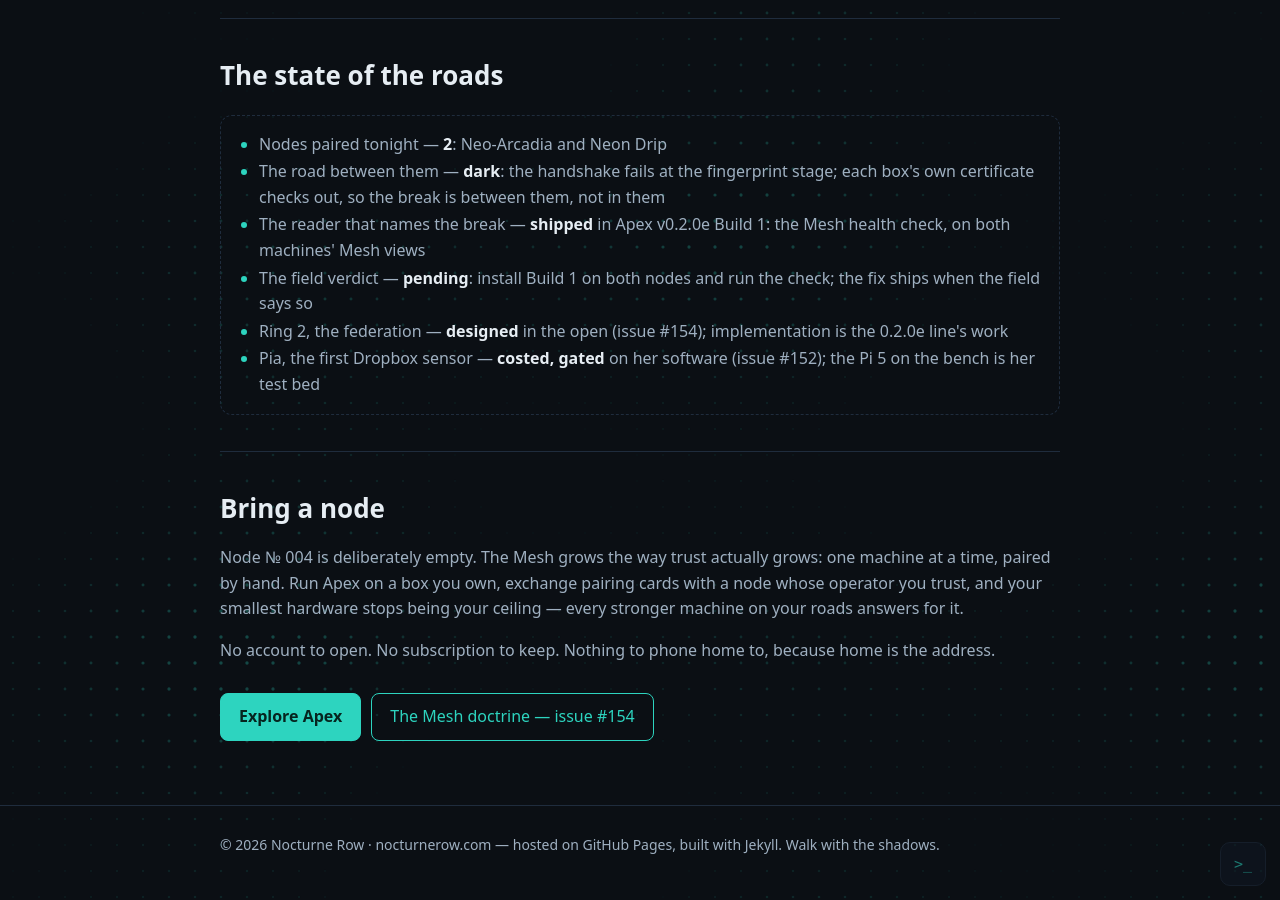
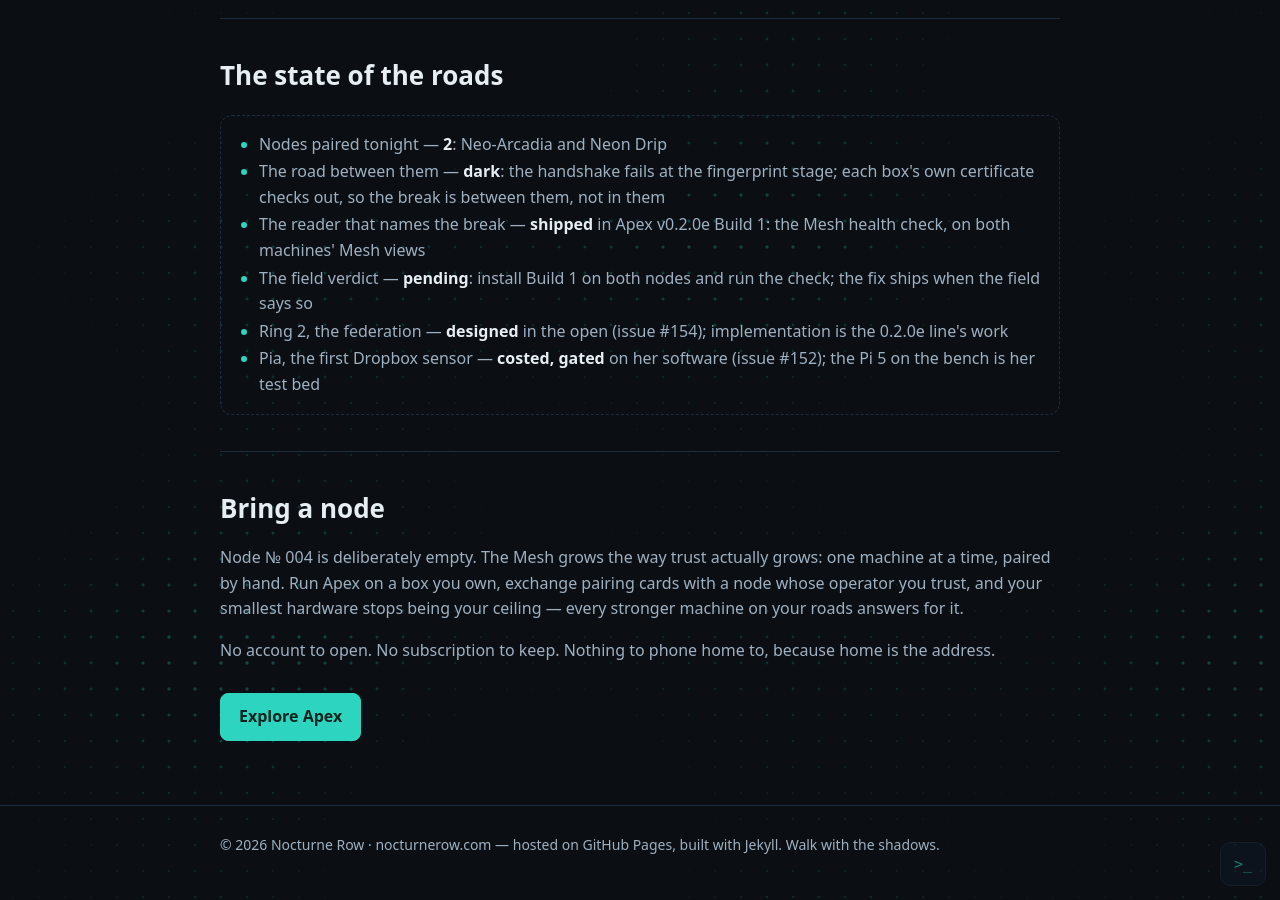
Before and after one commit to AlexKollar/nocturnerow, a Jekyll site: the page built from mesh.html, in a window 1280 px wide and 900 px high, scrolled down 1702 px. Built offline with Jekyll 4.4.1, drawn with Linux system fonts in a browser that asks for light colours.

Commit message:
Mesh page: remove the issue link at the bottom

```diff
--- a/mesh.html
+++ b/mesh.html
@@ -100,7 +100,7 @@ share_image: /share-mesh.png
 <h2>Bring a node</h2>
 <p>Node № 004 is deliberately empty. The Mesh grows the way trust actually grows: one machine at a time, paired by hand. Run Apex on a box you own, exchange pairing cards with a node whose operator you trust, and your smallest hardware stops being your ceiling — every stronger machine on your roads answers for it.</p>
 <p>No account to open. No subscription to keep. Nothing to phone home to, because home is the address.</p>
-<p><a class="btn solid" href="/apex.html">Explore Apex</a><a class="btn" href="https://github.com/AlexKollar/Apex/issues/154">The Mesh doctrine — issue #154</a></p>
+<p><a class="btn solid" href="/apex.html">Explore Apex</a></p>
 </section>
 </main>
 <div class="doc-overlay" id="docOverlay" role="dialog" aria-modal="true" aria-label="The Mesh Doctrine">
```
